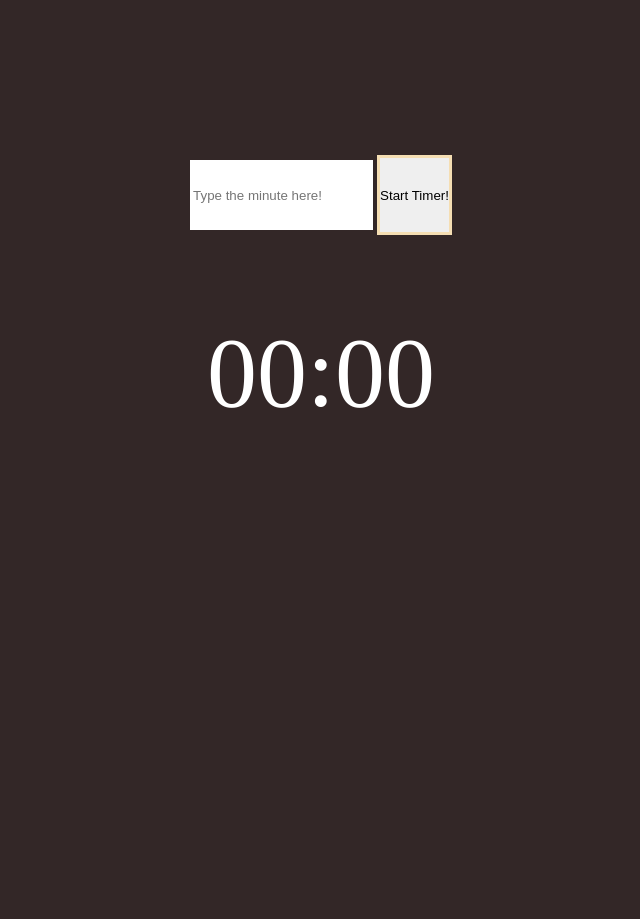
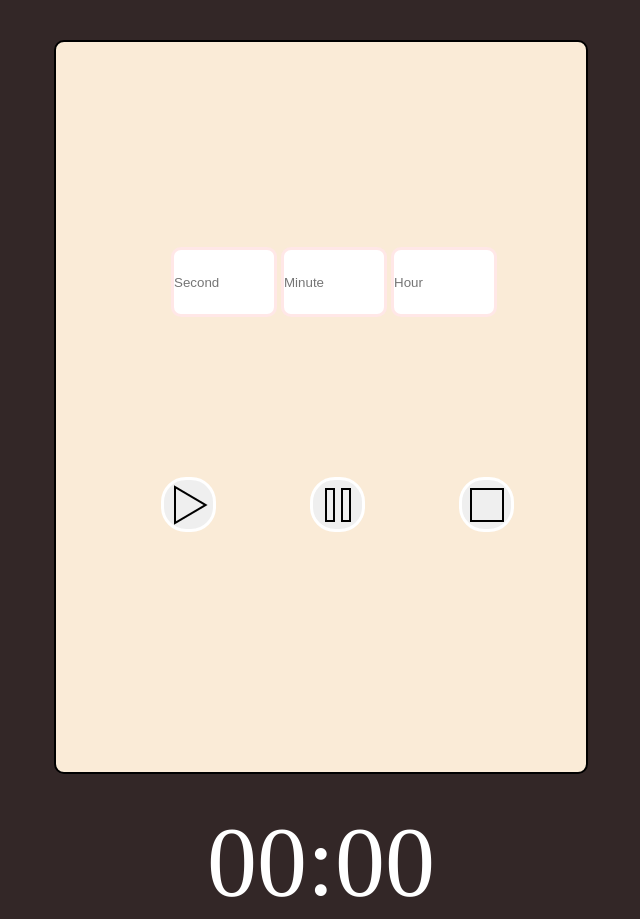
Before and after one commit to bekaluTebkew/timerApp, a plain HTML site: page index.html in a window 1280 px wide. Shown: the whole page, without its empty margins (319-959 px from the left). Before the commit the page ends 800 px from the top, so only its background shows below. Drawn offline with Linux system fonts and the light colour scheme.

Commit message:
added some css styles

```diff
--- a/index.html
+++ b/index.html
@@ -9,12 +9,20 @@
 </head>
 
 <body>
-  <div class="field">
-    <input type="number" class="input-field" placeholder="Type the minute here!">
-    <button class="start-timer">Start Timer!</button>
-  </div>
+
+
+<div class="container">
+<div class="field">
+  <input type="number" class="input-field" placeholder="Second">
+  <input type="number" class="input-field" placeholder="Minute">
+  <input type="number" class="input-field" placeholder="Hour">
+</div>
+  <button id="hover"  class="start-timer"></button>
+  <button id="hover" class="Pause-timer"></button>
+  <button id="hover"class="Stop-timer"></button>
+</div>
+
   <p class="timer-clock">00:00
-
   </p>
   <script src="script.js"></script>
 </body>
--- a/script.js
+++ b/script.js
@@ -21,7 +21,7 @@ const timerLogic = function () {
     // Display Timer in browser window
     timerClock.textContent = '';
     timerClock.insertAdjacentText('afterbegin', `${min}:${sec}`);
-    inputBtn.innerHTML = 'Stop Timer';
+
   }, 1000);
 };
 inputBtn.addEventListener('click', function () {
--- a/styles.css
+++ b/styles.css
@@ -11,23 +11,73 @@ body {
 }
 
 .input-field {
-  border: 3px solid rgb(255, 255, 255);
-  margin-top: 20vh;
+  border: 3px solid rgb(255, 231, 231);
+  border-radius: 10px;
   height: 8vh;
+  margin-top: 60px;
+  width: 100px;
+
 }
 
 .timer-clock {
   font-size: 100px;
   color: white;
-  /* width: 100%; */
-  /* height: 100vh; */
+  margin-top: 30px;
+}
+.start-timer,.Pause-timer,.Stop-timer{
+  height: 5vh;
+  border: 3px solid rgb(255, 255, 255);
+
+  border-radius: 25px;
+  margin-left: 90px;
+  margin-top: 130px;
 }
 
-.start-timer {
-  height: 10vh;
-  border: 3px solid wheat;
+.start-timer{
+  height: 55px;
+  width: 55px;
+  background-image: url("icons8-play-50.png");
+  background-repeat: no-repeat;
+  padding: 10px;
+}
+.Pause-timer{
+  height: 55px;
+  width: 55px;
+  background-image: url("icons8-pause-50.png");
+  background-repeat: no-repeat;
+  padding: 10px;
+}
+.Stop-timer{
+  height: 55px;
+  width: 55px;
+  background-image: url("icons8-stop-50.png");
+  background-repeat: no-repeat;
+  padding: 10px;
+}
+#hover:hover{
+  transform: translateY(3px);
+}
+#hover:active{
+  background-color: rgb(209, 153, 153);
+}
+#hover:focus{
+  background-color: rgb(122, 238, 228);
 }
 
-.field {
-  margin-bottom: 10vh;
+
+.container{
+  display:b;
+  padding: 15px;
+  border: 2px solid black;
+  border-radius: 10px;
+ margin-top: 40px;
+  height: 700px;
+  width: 500px;
+  background-color: antiquewhite;
+
 }
+.field{
+margin-left: 70px;
+margin-top: 100px;
+padding: 30px;
+}
```
Also changed, not shown: icons8-pause-50.png (added), icons8-play-50.png (added), icons8-stop-50.png (added).
